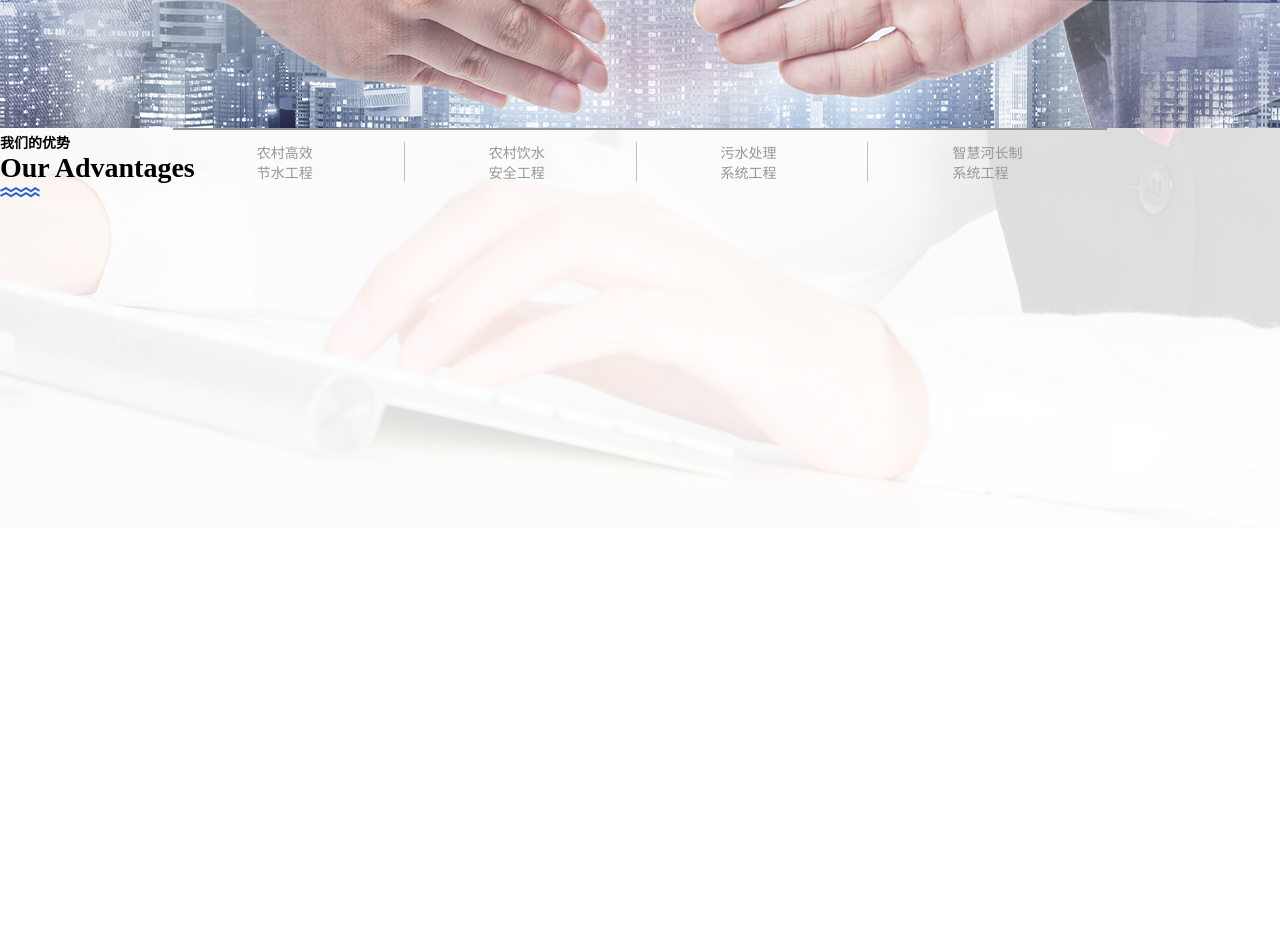
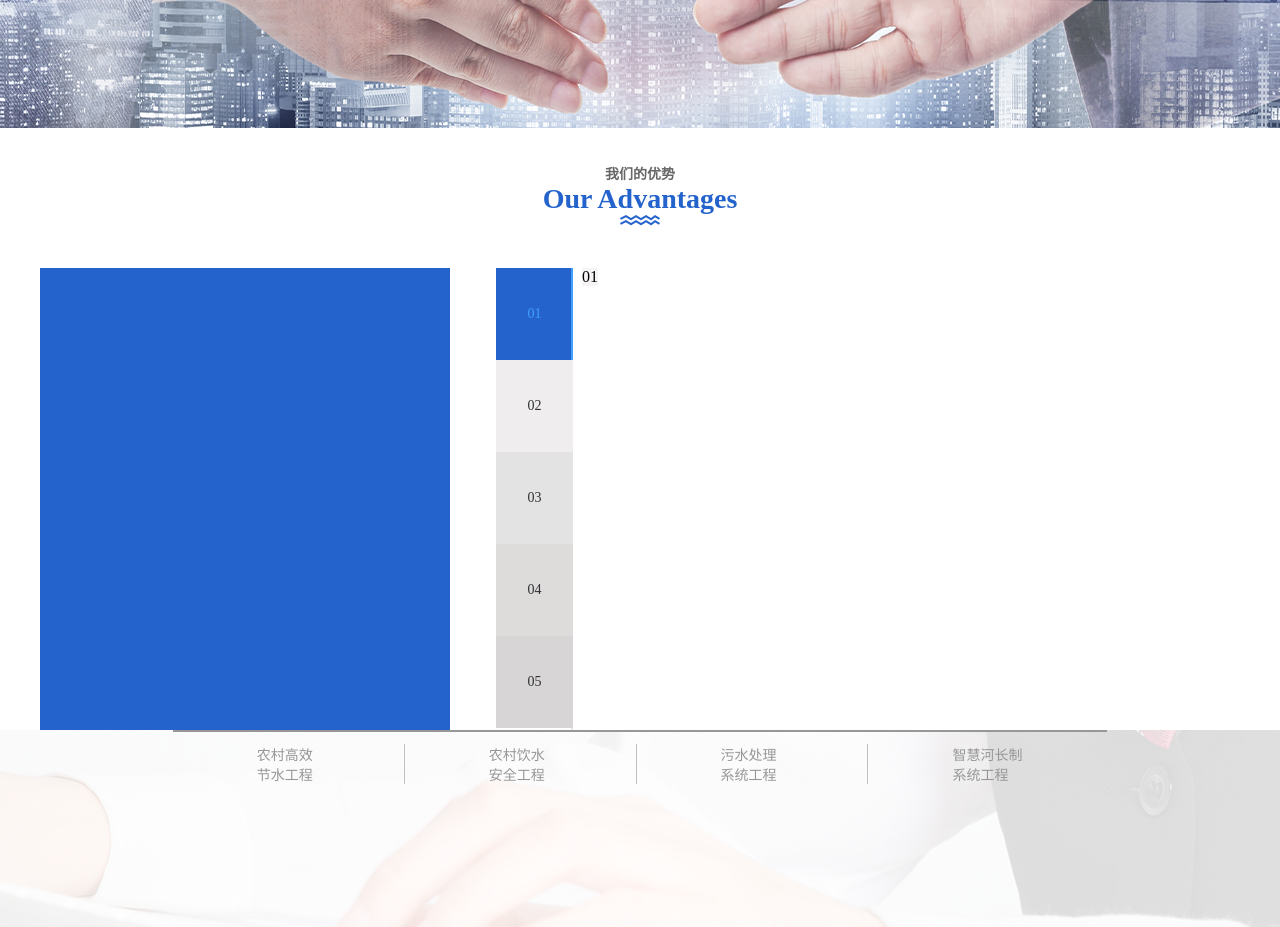
Before and after one commit to yanglixinflw/dayuhuishuiguanwang, a Vue app: page /companyProfile in a window 1280 px wide. Shown: the part 540-1467 px from the top of the page. Before the commit the page ends 1100 px from the top, so only its background shows below. Built offline with nearby package versions, Linux system fonts and the light colour scheme.

Commit message:
公司介绍

```diff
--- a/src/components/CompanyProfile/CompanyProfile.vue
+++ b/src/components/CompanyProfile/CompanyProfile.vue
@@ -1,12 +1,26 @@
 <template>
     <div class="companyProfile">
-         <img alt="公司介绍banner图" src="../../assets/companyProfile.png"/>
+         <img class="banner" alt="公司介绍banner图" src="../../assets/companyProfile.png"/>
          <section>
+            <main>
                 <div class="title">
                     <h1>我们的优势</h1>
                     <div class='EnTitle'>Our Advantages</div>
                     <img class="icon" src='../../assets/icon.png'/>
                 </div>
+                <div class="content">
+                    <div class="contentLeft"></div>
+                    <div class="contentRight">
+                        <el-tabs :tab-position="tabPosition" style="height: 462px;">
+                            <el-tab-pane style="background: #f7f4f6;" label="01">01</el-tab-pane>
+                            <el-tab-pane label="02">02</el-tab-pane>
+                            <el-tab-pane label="03">03</el-tab-pane>
+                            <el-tab-pane label="04">04</el-tab-pane>
+                            <el-tab-pane label="05">05</el-tab-pane>
+                        </el-tabs>
+                    </div>
+                </div>
+            </main>
          </section>
     </div>
 </template>
@@ -14,29 +28,96 @@
 <script>
     export default {
         name:"CompanyProfile",
+        data() {
+            return {
+                tabPosition: 'left'
+            };
+        }
     }
 </script>
 
 <style lang="less" scoped>
     .companyProfile{
         width: 100%;
+        .banner{
+            width: 100%;
             height: 600px;
-        img{
+        }
+        main{
+            width: 1200px;
+            margin:auto;
+            .title{
                 width: 100%;
-            height: 100%;
-        }
-        .title{
+                margin-top:31px;
+                margin-bottom: 42px;
                 h1{
+                    color: #676767;
                     font-size: 14px;
+                    text-align: center
                 }
                 .EnTitle{
                     font-size: 28px;
                     font-weight: bold;
+                    text-align: center;
+                    color:#2463cc;
                 }
                 .icon{
                     width: 40px;
+                    display: block;
+                    margin: auto;
+                }
+            }
+            .content{
+                width: 100%;
+                display: flex;
+                .contentLeft{
+                    width: 410px;
+                    height: 462px;
+                    background: #2463cc;
+                    margin-right: 46px;
+                }
+            }
+        }
+    }
+</style>
+<style lang='less'>
+    .companyProfile{
+        main{
+            .content{
+                .contentRight{
+                    .el-tabs,.el-tabs--left{
+                        .el-tabs__header{
+                            width: 76px;
+                            .el-tabs__nav{
+                                .is-active{
+                                    background:#2463cc!important;
+                                }
+                                .el-tabs__item{
+                                    height: 92px;
+                                    line-height:92px;
+                                    text-align:center;
+                                }
+                                #tab-0{
+                                    background:#f7f4f5;
+                                }
+                                #tab-1{
+                                    background:#efedee;
+                                }
+                                #tab-2{
+                                    background:#e3e3e3;
+                                }
+                                #tab-3{
+                                    background:#dedbdb;
+                                }
+                                #tab-4{
+                                    background:#d7d5d6;
+                                }
                             }
                         }
                     }
 
+                }
+            }
+        }
+    }
 </style>
--- a/src/main.js
+++ b/src/main.js
@@ -3,12 +3,14 @@ import App from './App.vue'
 // import ElementUI from 'element-ui';
 // import 'element-ui/lib/theme-chalk/index.css';
 import router from './router'
-import { Row,Col,MenuItem,Menu } from 'element-ui';
+import { Row,Col,MenuItem,Menu,Tabs,TabPane } from 'element-ui';
 // Vue.config.productionTip = false
 // Vue.use(ElementUI);
 Vue.use(Row)
 Vue.use(Col)
 Vue.use(Menu)
+Vue.use(Tabs)
+Vue.use(TabPane)
 Vue.use(MenuItem)
 new Vue({
   router,
```
Also changed, not shown: src/components/CompanyProfile/CompanyProfileTab.vue (added, +26 -0 lines). Lines whose indentation alone changed are shown as unchanged.
